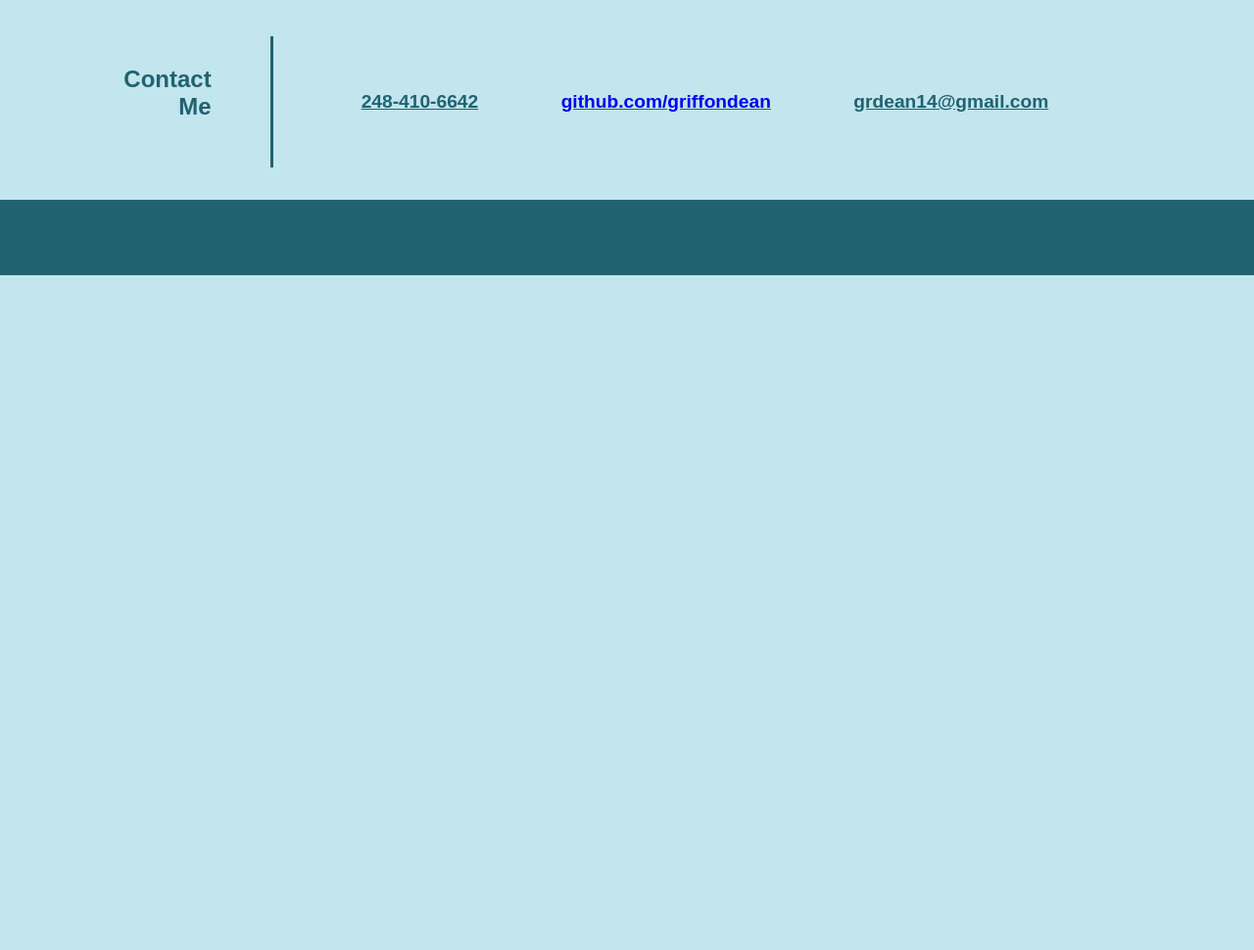
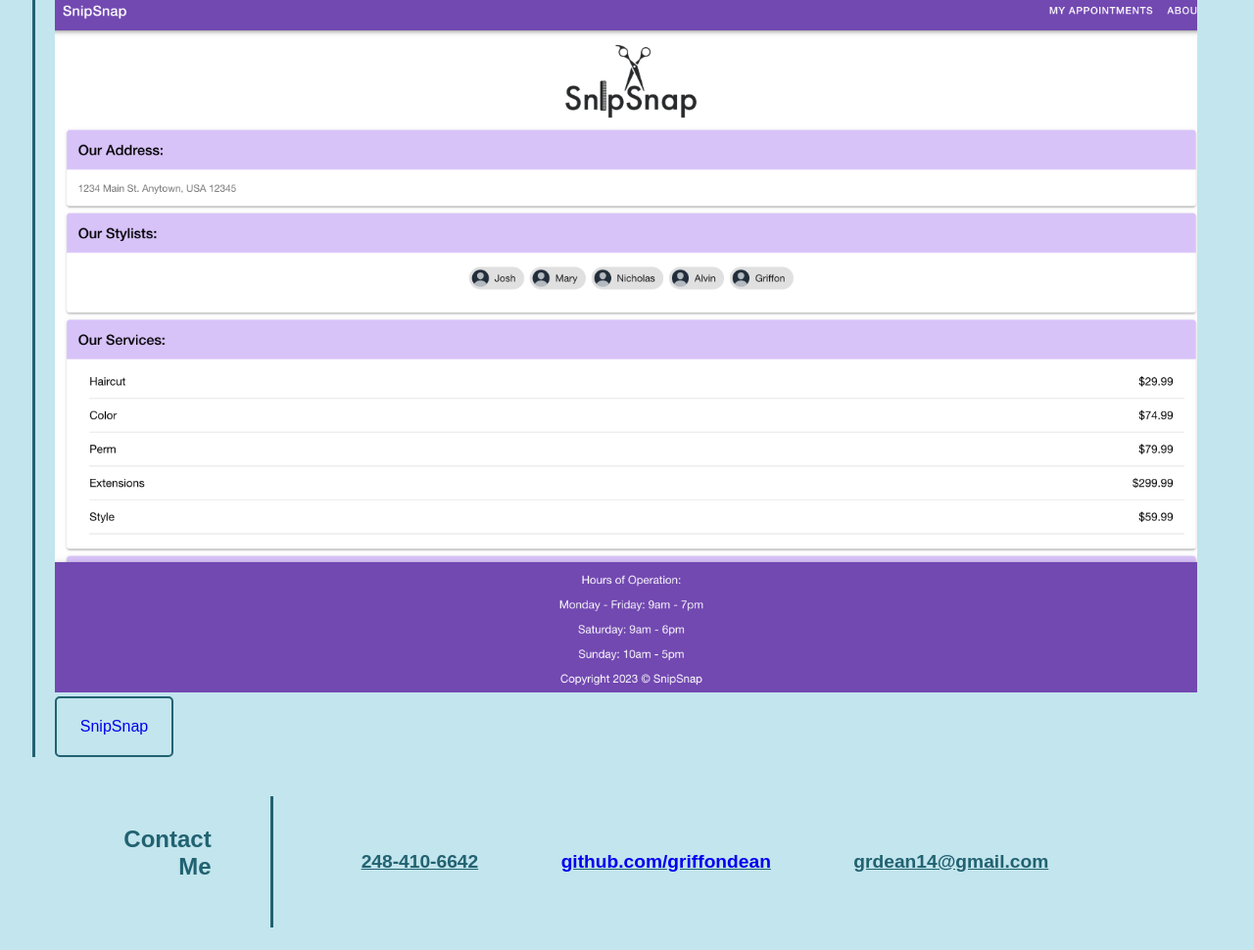
Before and after one commit to griffondean/professional-portfolio, a plain HTML site: page index.html in a window 1280 px wide. Shown: the part 2683-3653 px from the top of the page at 98% size. Before the commit the page ends 2964 px from the top, so only its background shows below. Drawn offline with Linux system fonts and the light colour scheme.

Commit message:
added project 3 to portfolio

```diff
--- a/index.html
+++ b/index.html
@@ -44,6 +44,8 @@
             <br />
             <img style="width:auto; height:710px" src="./assets/images/project2.png" alt="project 2:spin cycle">
             <button id="btn-3"><a href="https://spin-cycle.herokuapp.com">Spin Cycle</a></button>
+            <img style="width:auto; height:710px" src="./assets/images/project3.png" alt="project 3:snip snap">
+            <button id="btn-3"><a href="https://snipsnapsalon-cac486d1b963.herokuapp.com/">SnipSnap</a></button>
         </section>
         </div>
         <div class="container">
```
Also changed, not shown: assets/images/project3.png (added), 3 other files.
